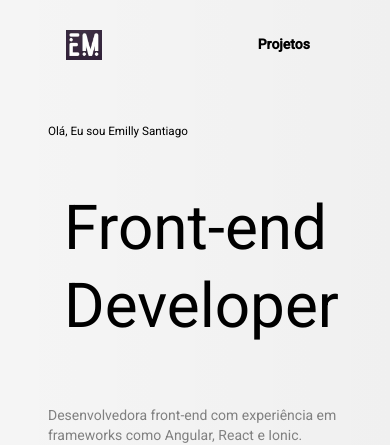
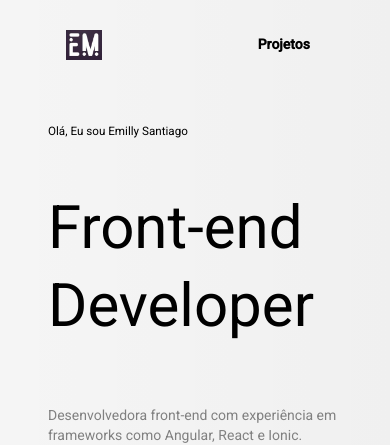
Before and after one commit to emillysant/portifolio, an Angular app: page /home in a window 390 px wide. Shown: the top 445 px of the page. Built offline with nearby package versions, Linux system fonts and the light colour scheme; no server answers.

Commit message:
ajuste otherSkills

```diff
--- a/src/app/views/home/home.component.css
+++ b/src/app/views/home/home.component.css
@@ -71,6 +71,10 @@
   flex-direction: row;
 }
 
+.img-otherTech {
+  margin-right: 5px;
+}
+
 @media (max-width: 600px){
   .container {
     padding: 1rem;
@@ -85,7 +89,10 @@
   }
 
   .job-content {
-    font-size: 62px;
-    padding: 1rem;
+    font-size: 60px;
+  }
+
+  .job-container {
+    padding: 2rem;
   }
 }
--- a/src/app/views/home/home.component.html
+++ b/src/app/views/home/home.component.html
@@ -30,8 +30,8 @@
       </div>
       <h1>Other Skills</h1>
       <div class="otherSkills-container">
-        <div *ngFor="let otherTech of otherTechnologyData" >
-          <code><img height="32" src="{{otherTech.src}}" alt="{{otherTech.name}}"/></code>
+        <div *ngFor="let otherTech of otherTechnologyData">
+          <code><img height="32" src="{{otherTech.src}}" alt="{{otherTech.name}}" class="img-otherTech"/></code>
         </div>
       </div>
     </div>
```
